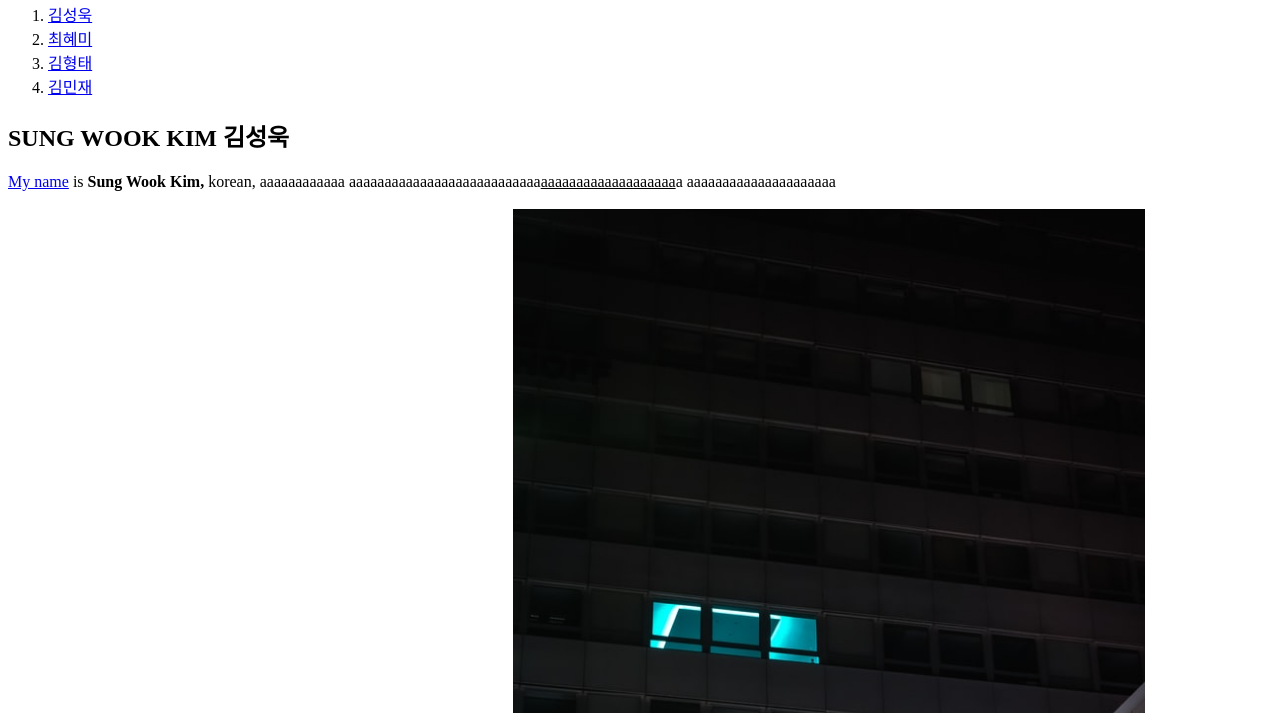
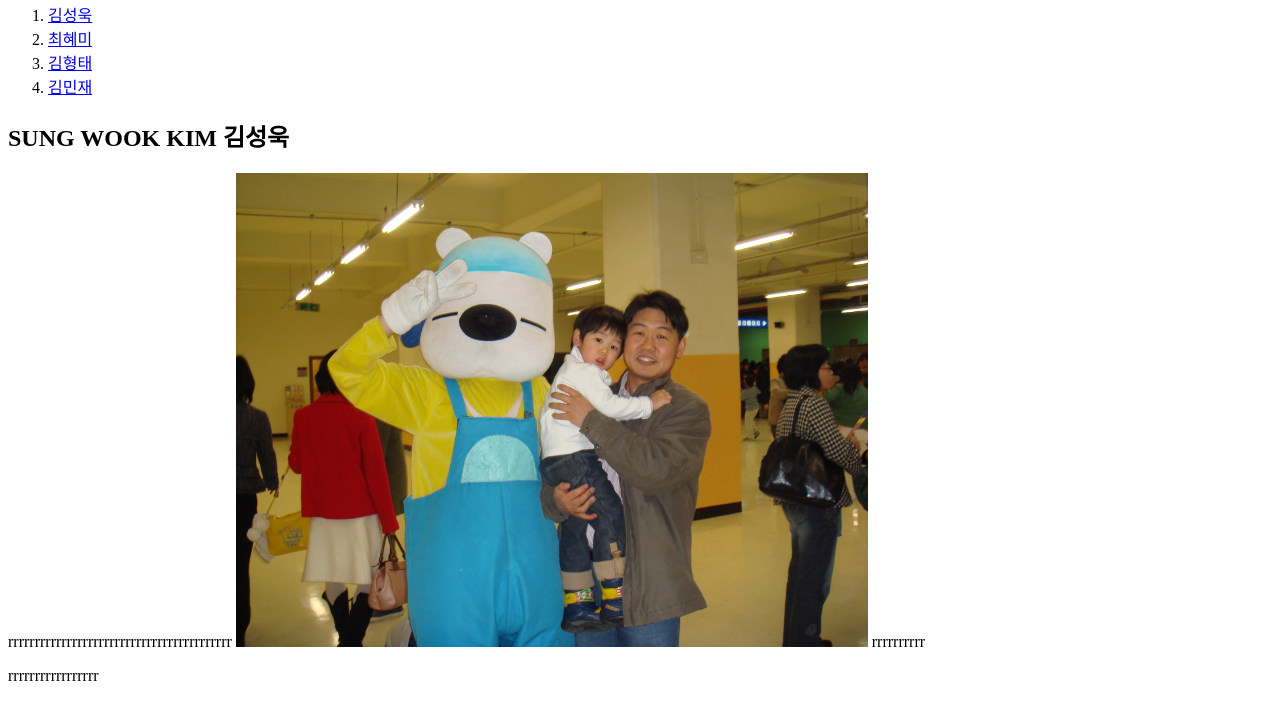
Before and after one commit to Joyfulauto/web1, a plain HTML site: page 1.html in a window 1280 px wide. Shown: the part 87-800 px from the top of the page. Drawn offline with Linux system fonts and the light colour scheme.

Commit message:
home page3

```diff
--- a/1.html
+++ b/1.html
@@ -14,9 +14,6 @@
   </ol>
   <h2>SUNG WOOK KIM 김성욱</h2>
 
-  <a href="https://unsplash.com/s/photos/name"target="_blank"title="name"> My name</a> is <strong>Sung Wook Kim,</strong> korean, aaaaaaaaaaaa
-  aaaaaaaaaaaaaaaaaaaaaaaaaaa<u>aaaaaaaaaaaaaaaaaaa</u>a
-  aaaaaaaaaaaaaaaaaaaaa<br><br>aaaaaaaaaaaaaaaaaaa
-  rrrrrrrrrrrrrrrrrrrrrrrrrrrrrrrrrrrrrrrrrrrrrrrrrrrrrrrrrrrrrrrrrrrr
-  <img src="coding.jpg"width="50%">
+  rrrrrrrrrrrrrrrrrrrrrrrrrrrrrrrrrrrrrrrrrr
+  <img src="dad1.jpg"width="50%">
   rrrrrrrrrr<p>rrrrrrrrrrrrrrrrr</p><p style='margin-top:40px;'>rrrrrrrrrrrrrrrrrrrrrrrrrrrrrr</p>
```
Also changed, not shown: 2.html (+2 -2 lines), 3.html (+5 -1 lines), index.html (+1 -0 lines), dad1.jpg (added), family2.jpg (added), nolan2.jpg (added), nolan3.jpg (added), 2 other files.
